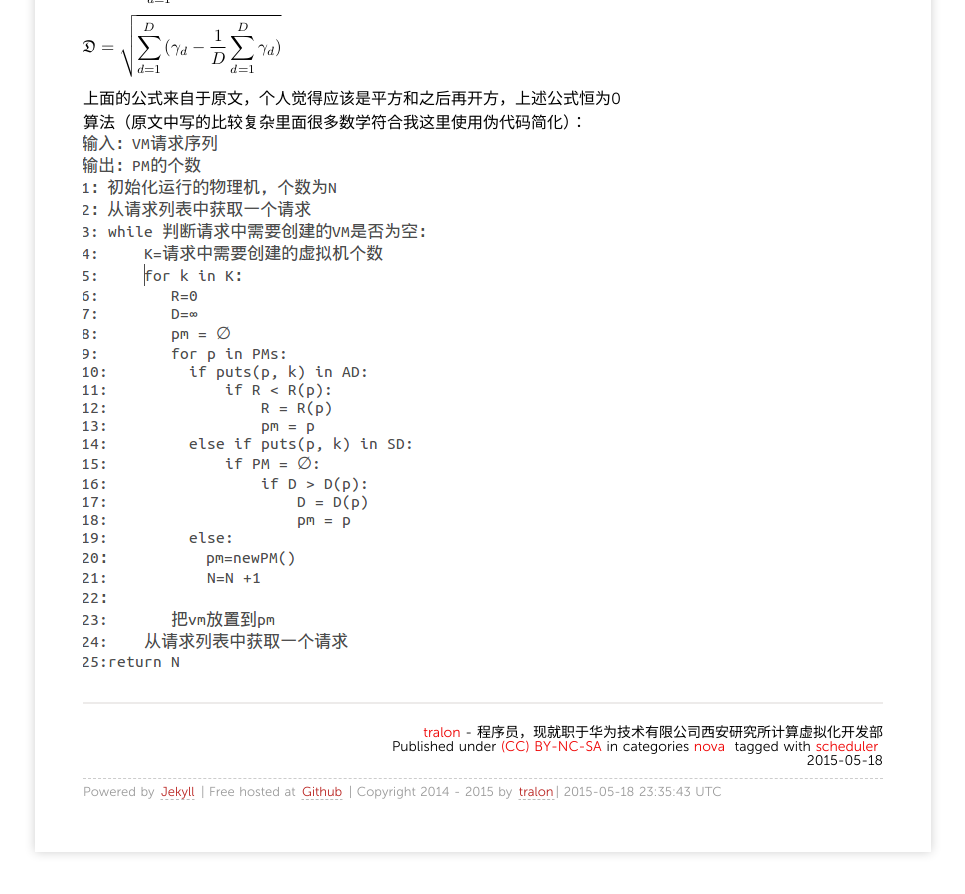
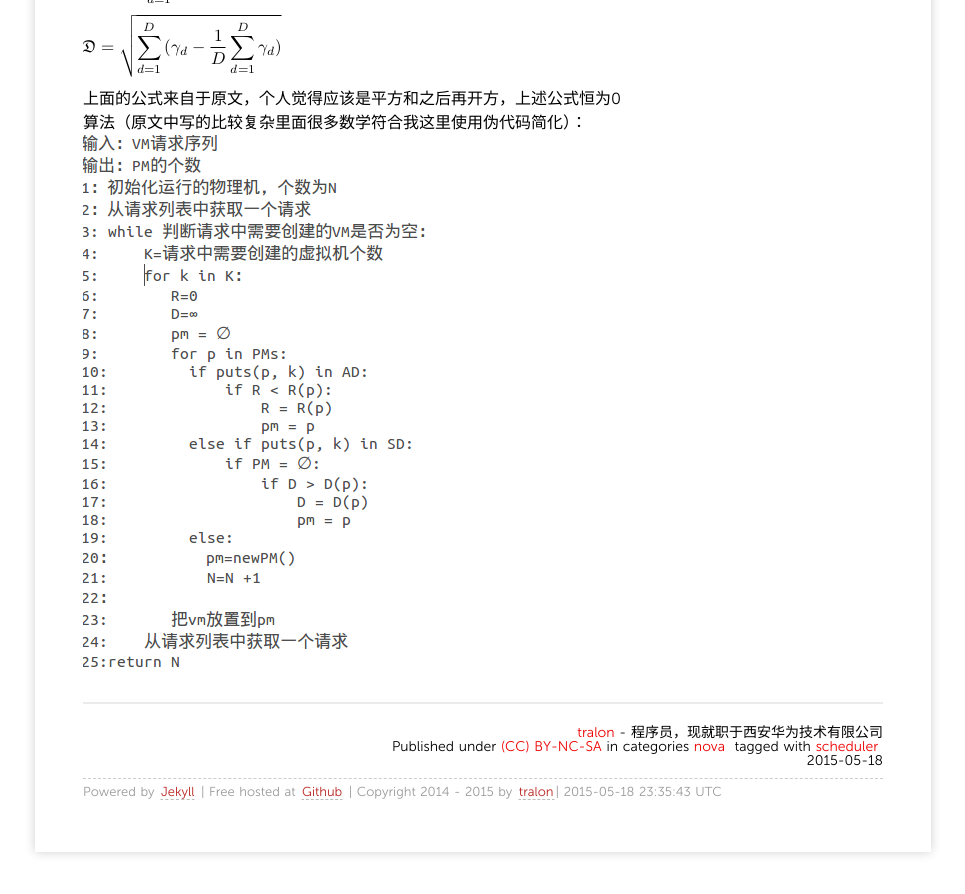
Before and after one commit to zhangchunlong/zhangchunlong.github.io, a Jekyll site: the page built from _posts/2015/2015-05-18-VMP.md, in a window 1280 px wide and 900 px high, scrolled down 1517 px. Shown: the top 894 px of the window, without its empty margins (157-1122 px from the left). Built offline with Jekyll 4.4.1, drawn with Linux system fonts in a browser that asks for light colours; nearby versions of some CDN libraries; Markdown is read by kramdown in place of the engine named in the settings; comment, search, counter and statistics services are not loaded.

Commit message:
modify my info

```diff
--- a/_layouts/post.html
+++ b/_layouts/post.html
@@ -8,7 +8,7 @@
 <section class="meta">
 <hr/>
 <span class="author">
-  <a href="http://www.tralon.com">{{ site.author }}</a> - 程序员，现就职于华为技术有限公司西安研究所计算虚拟化开发部
+  <a href="http://www.tralon.com">{{ site.author }}</a> - 程序员，现就职于西安华为技术有限公司
 </span>
 <br />
 <span class="license">
```
